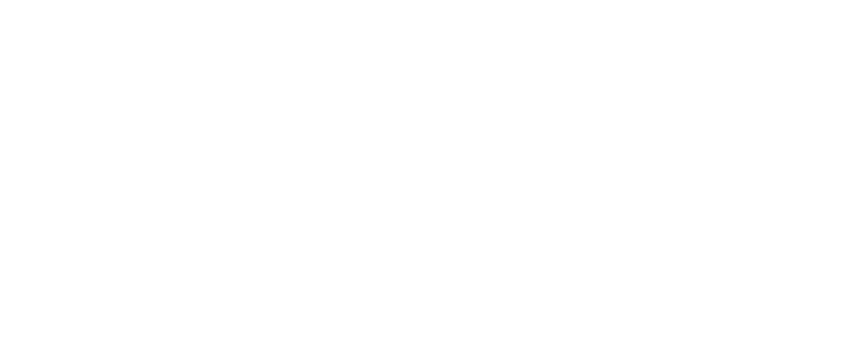
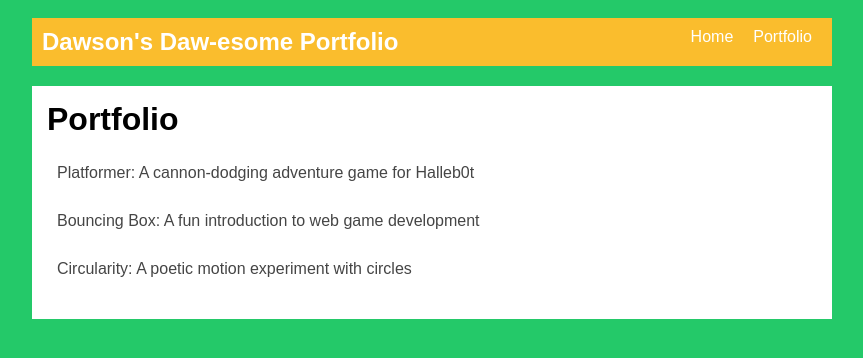
Before and after one commit to perry40177/perry40177.github.io, a plain HTML site: page portfolio.html in a window 1280 px wide. Shown: the whole page, without its empty margins (208-1071 px from the left). Drawn offline with Linux system fonts and the light colour scheme.

Commit message:
add portfolio page to website

```diff
--- a/portfolio.html
+++ b/portfolio.html
@@ -0,0 +1,47 @@
+<!DOCTYPE html>
+<html>
+  <head>
+    <title>Dawson's Daw-esome Portfolio</title>
+    <link rel="stylesheet" href="style.css" />
+  </head>
+
+  <body>
+
+    <div id="all-contents">
+      <nav>
+        <h1>Dawson's Daw-esome Portfolio</h1>
+
+        <ul id="nav-ul">
+          <li class="nav-li">
+            <a href="index.html">Home</a>
+          </li>
+
+          <li class="nav-li">
+            <a href="portfolio.html">Portfolio</a>
+          </li>
+
+        </ul>
+
+      </nav>
+
+      <main>
+        <div class="content">
+          <h1>Portfolio</h1>
+          <ul id="portfolio">
+            <li>
+              <a href="fsd-projects/platformer/">Platformer: A cannon-dodging adventure game for Halleb0t</a>
+            </li>
+            <li>
+              <a href="fsd-projects/bouncing-box/">Bouncing Box: A fun introduction to web game development</a>
+            </li>
+            <li>
+              <a href="fsd-projects/circularity/">Circularity: A poetic motion experiment with circles</a>
+            </li>
+
+          </ul>
+        </div>
+      </main>
+
+    </div>
+  </body>
+</html>
--- a/style.css
+++ b/style.css
@@ -75,3 +75,29 @@
 h2, h3 {
     margin: 0px;
 }
+
+/* Portfolio styles */
+.content h1 {
+  color: black;
+}
+
+#portfolio {
+  list-style-type: none;
+  padding-left: 0;
+}
+
+#portfolio li {
+  background: #fff;
+  padding: 10px;
+  border-radius: 10px;
+  margin-bottom: 10px;
+}
+
+#portfolio li:hover {
+  background: #eee;
+}
+
+#portfolio a {
+  text-decoration: none;
+  color: #454545;
+}
```
Also changed, not shown: index.html (+2 -2 lines).
